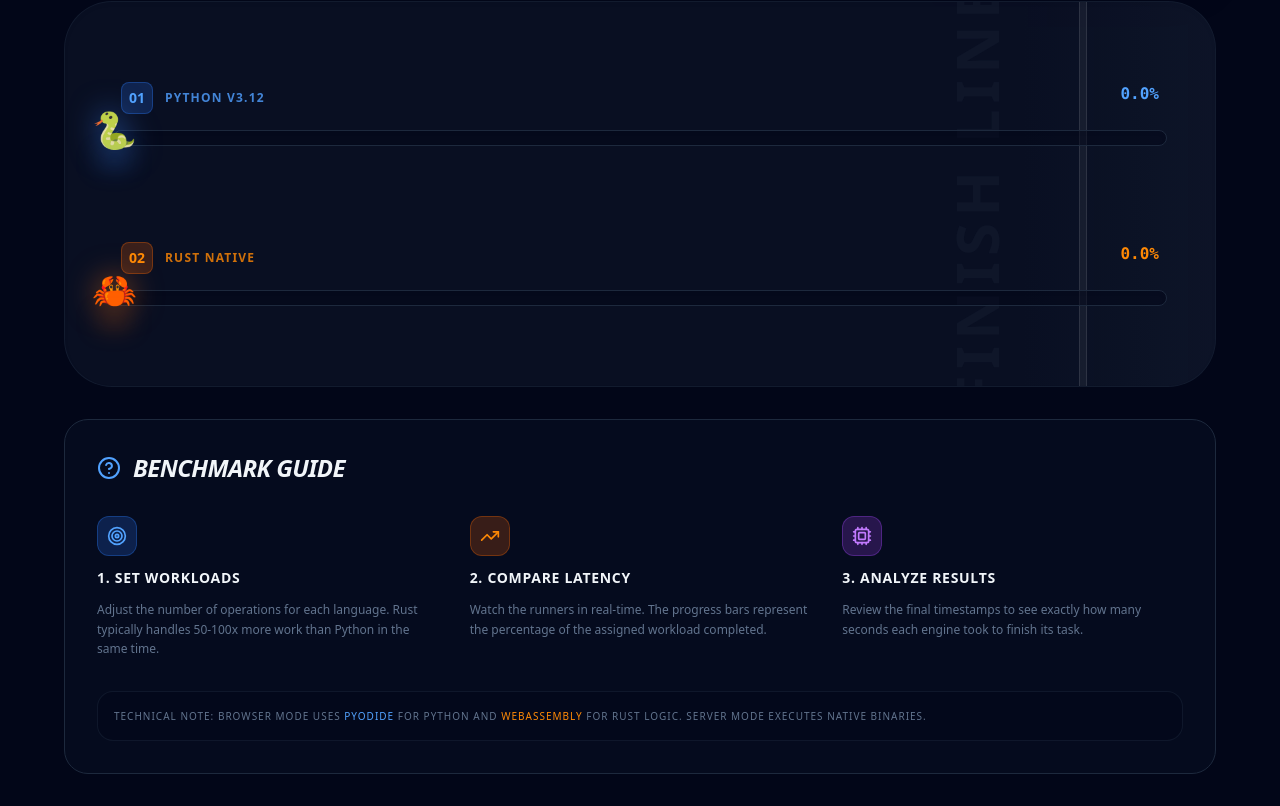
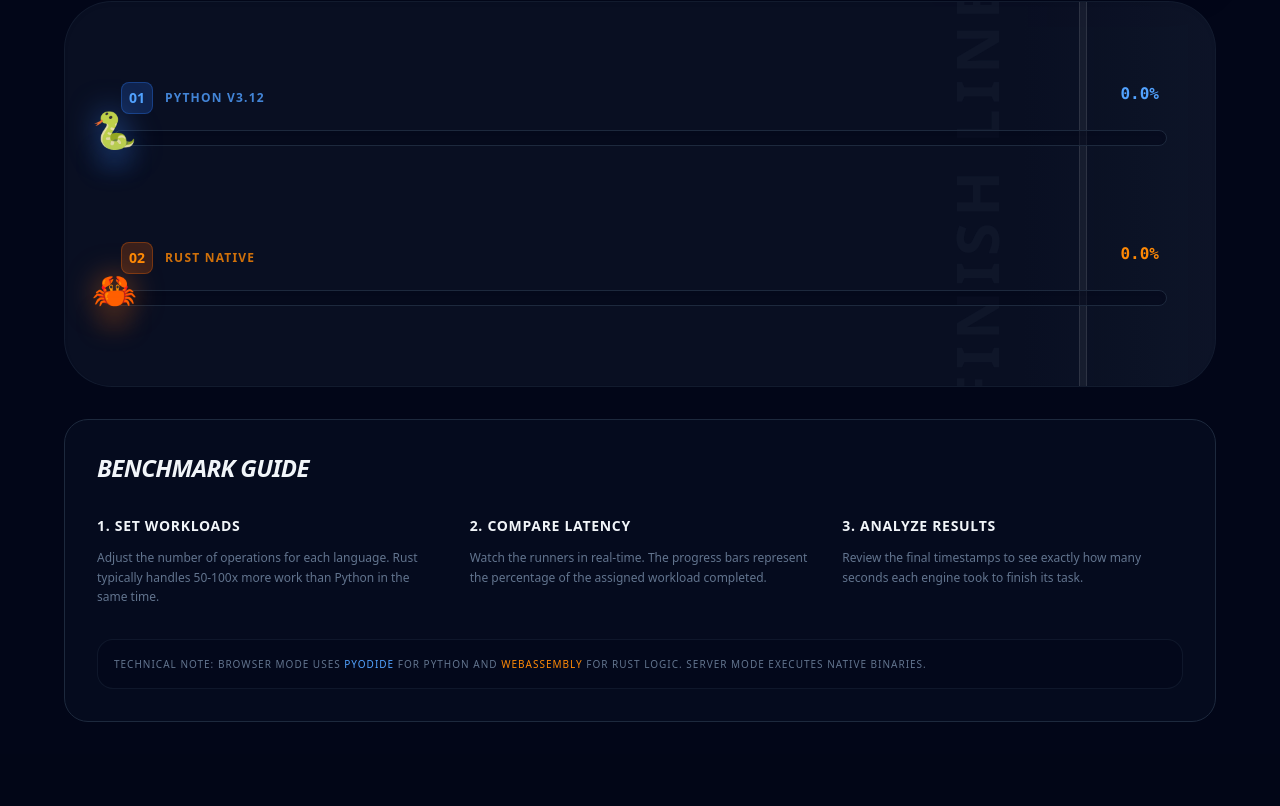
Before and after one commit to aaron-official/Calculator, a Next.js app in the folder web/: page / in a window 1280 px wide. Shown: the part 471-1277 px from the top of the page. After the commit the page ends 1225 px from the top, so only its background shows below. Built offline with nearby package versions, Linux system fonts and the light colour scheme.

Commit message:
changes to the 'How to Play & Rules' section

```diff
--- a/web/src/app/page.tsx
+++ b/web/src/app/page.tsx
@@ -2,7 +2,7 @@
 
 import { useState, useRef, useEffect } from "react";
 import { motion, AnimatePresence } from "framer-motion";
-import { Trophy, Play, RotateCcw, Zap, Activity, Info, Globe, Server, Loader2, HelpCircle, Target, TrendingUp, Cpu } from "lucide-react";
+import { Trophy, Play, RotateCcw, Zap, Activity, Globe, Server, Loader2, Cpu } from "lucide-react";
 
 // Types for the runners
 type Runner = "python" | "rust";
@@ -134,9 +134,6 @@ export default function RaceTrack() {
 
   const startBrowserRace = async () => {
     const batches = 100;
-
-    // NO RIGGING: Real timing based on relative speed
-    // Python is ~50ms per batch, Rust is ~5ms per batch in browser
     const pyDelay = 50;
     const rsDelay = 5;
 
@@ -162,14 +159,7 @@ export default function RaceTrack() {
     setFinishTimes(prev => {
         if (prev[runner]) return prev;
         const next = { ...prev, [runner]: time };
-
-        // If this is the first one to finish, they are the winner
         if (!winner) setWinner(runner);
-
-        // Check if both finished
-        if (Object.keys(next).length === 2 || runner === winner) {
-            // Keep racing until both finish or we can stop
-        }
         return next;
     });
 
@@ -180,7 +170,6 @@ export default function RaceTrack() {
     }
   };
 
-  // Close server connection if both finished
   useEffect(() => {
     if (pyProgress >= 100 && rsProgress >= 100 && isRacing) {
         setIsRacing(false);
@@ -410,31 +399,21 @@ export default function RaceTrack() {
         {/* How to Play Section */}
         <section className="bg-slate-900/30 rounded-3xl border border-slate-800 p-8 space-y-8">
             <div className="flex items-center gap-3">
-                <HelpCircle className="w-6 h-6 text-blue-400" />
                 <h2 className="text-2xl font-black uppercase italic tracking-tight">Benchmark Guide</h2>
             </div>
 
             <div className="grid grid-cols-1 md:grid-cols-2 lg:grid-cols-3 gap-8">
                 <div className="space-y-3">
-                    <div className="w-10 h-10 rounded-xl bg-blue-500/20 flex items-center justify-center border border-blue-500/30">
-                        <Target className="w-5 h-5 text-blue-400" />
-                    </div>
                     <h3 className="font-bold text-sm uppercase tracking-wider">1. Set Workloads</h3>
                     <p className="text-xs text-slate-500 leading-relaxed">Adjust the number of operations for each language. Rust typically handles 50-100x more work than Python in the same time.</p>
                 </div>
 
                 <div className="space-y-3">
-                    <div className="w-10 h-10 rounded-xl bg-orange-500/20 flex items-center justify-center border border-orange-500/30">
-                        <TrendingUp className="w-5 h-5 text-orange-400" />
-                    </div>
                     <h3 className="font-bold text-sm uppercase tracking-wider">2. Compare Latency</h3>
                     <p className="text-xs text-slate-500 leading-relaxed">Watch the runners in real-time. The progress bars represent the percentage of the assigned workload completed.</p>
                 </div>
 
                 <div className="space-y-3">
-                    <div className="w-10 h-10 rounded-xl bg-purple-500/20 flex items-center justify-center border border-purple-500/30">
-                        <Cpu className="w-5 h-5 text-purple-400" />
-                    </div>
                     <h3 className="font-bold text-sm uppercase tracking-wider">3. Analyze Results</h3>
                     <p className="text-xs text-slate-500 leading-relaxed">Review the final timestamps to see exactly how many seconds each engine took to finish its task.</p>
                 </div>
--- /dev/null
+++ b/web/src/app/pyodide.d.ts
@@ -0,0 +1,8 @@
+export {};
+
+declare global {
+  interface Window {
+    loadPyodide: any;
+    pyodide: any;
+  }
+}
```
